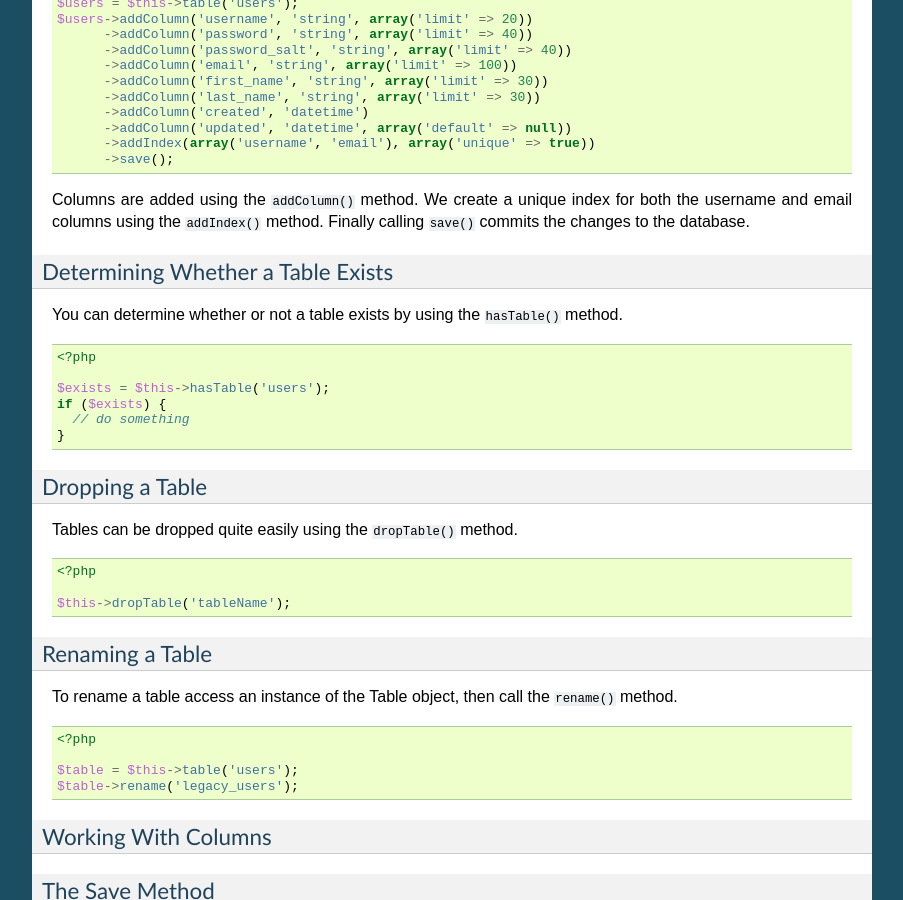
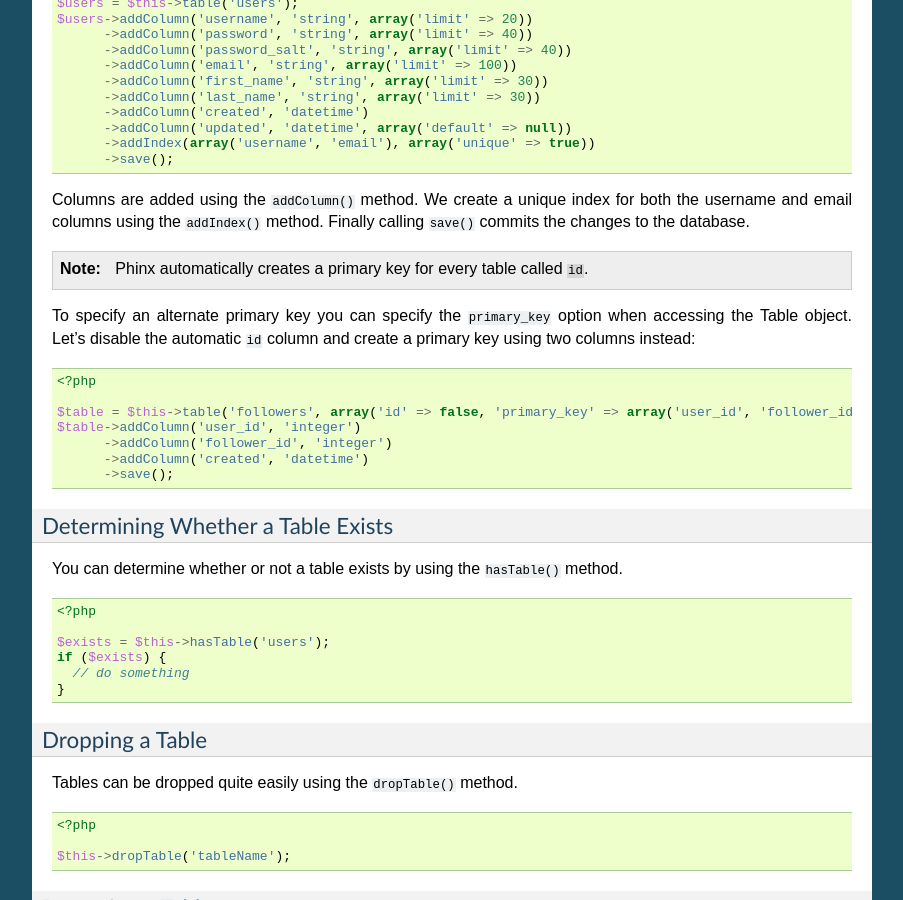
Before and after one commit to cakephp/phinx, a Sphinx documentation site: the page built from docs/migrations.rst, in a window 1280 px wide and 900 px high, scrolled down 2105 px. Shown: the whole window, without its empty margins (198-1101 px from the left). Built offline with Sphinx 7.4.7, drawn with Linux system fonts in a browser that asks for light colours.

Commit message:
#28 adding id column doco

```diff
--- a/docs/migrations.rst
+++ b/docs/migrations.rst
@@ -147,9 +147,27 @@ store a collection of users.
               ->addIndex(array('username', 'email'), array('unique' => true))
               ->save();
 
-Columns are added using the ``addColumn()`` method. We create a unique index for
-both the username and email columns using the ``addIndex()`` method. Finally
-calling ``save()`` commits the changes to the database.
+Columns are added using the ``addColumn()`` method. We create a unique index
+for both the username and email columns using the ``addIndex()`` method.
+Finally calling ``save()`` commits the changes to the database.
+
+.. note::
+
+    Phinx automatically creates a primary key for every table called ``id``.
+
+To specify an alternate primary key you can specify the ``primary_key`` option
+when accessing the Table object. Let's disable the automatic ``id`` column and
+create a primary key using two columns instead:
+
+.. code-block:: php
+
+        <?php
+
+        $table = $this->table('followers', array('id' => false, 'primary_key' => array('user_id', 'follower_id')));
+        $table->addColumn('user_id', 'integer')
+              ->addColumn('follower_id', 'integer')
+              ->addColumn('created', 'datetime')
+              ->save();
 
 Determining Whether a Table Exists
 ~~~~~~~~~~~~~~~~~~~~~~~~~~~~~~~~~~
```
